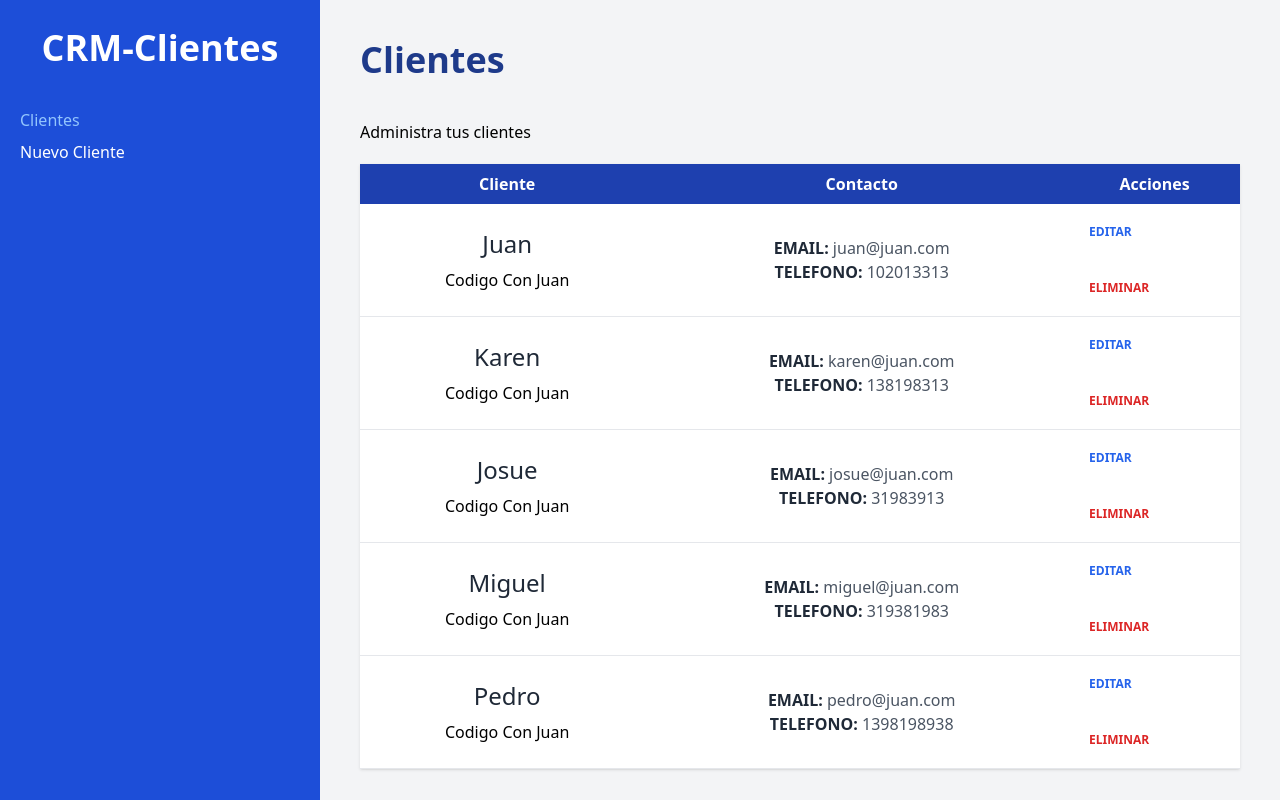
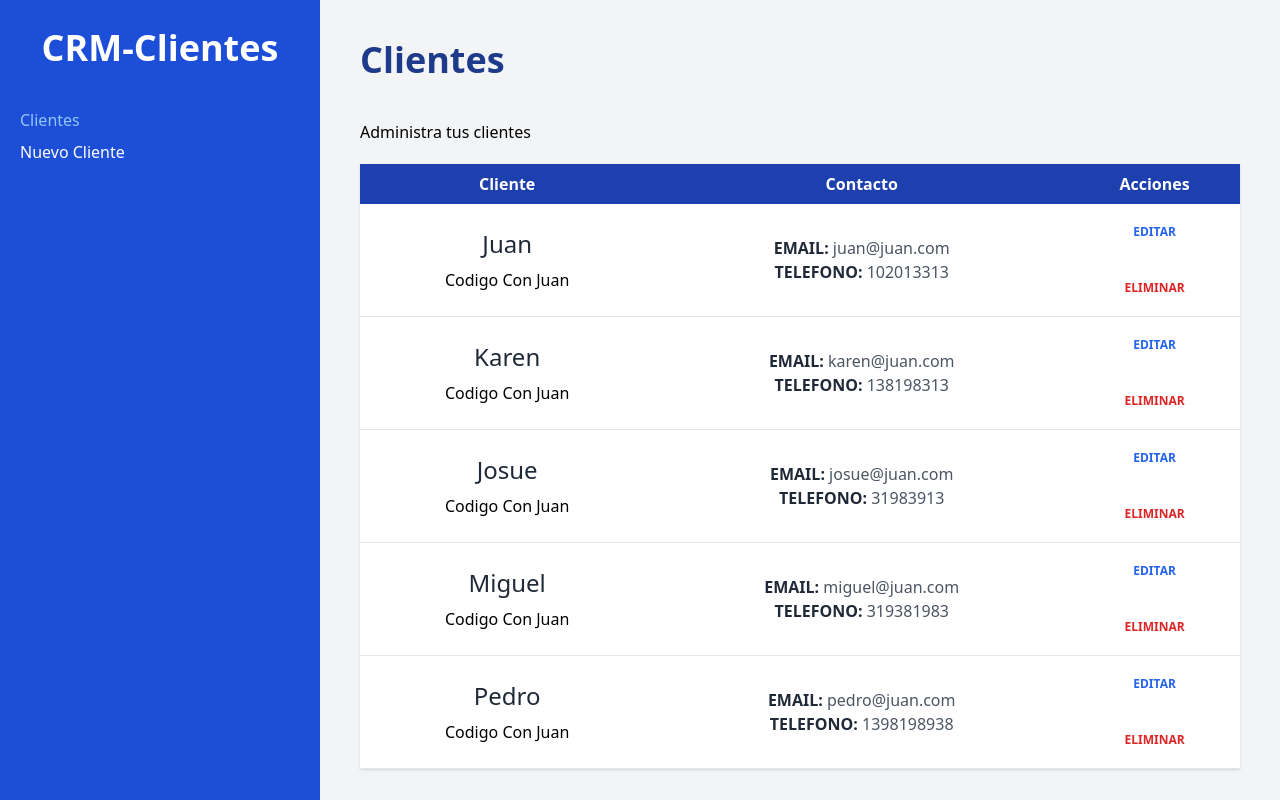
Before and after one commit to pinobaby/CRM-REACT, a React (Vite) app: page / in a window 1280 px wide. Built offline with nearby package versions, Linux system fonts and the light colour scheme.

Commit message:
centrar botones

```diff
--- a/src/components/Cliente.jsx
+++ b/src/components/Cliente.jsx
@@ -17,7 +17,7 @@ function Cliente({ cliente }) {
           {telefono}
         </p>
       </td>
-        <td className="p-5 flex">
+        <td className="p-5 flex justify-center">
             <button
             type="button"
             className="text-blue-600 hover:text-blue-700 uppercase font-bold text-xs">
@@ -25,7 +25,7 @@ function Cliente({ cliente }) {
             </button>
 
         </td>
-        <td className="p-5 flex">
+        <td className="p-5 flex justify-center">
             <button
             type="button"
             className="text-red-600 hover:text-red-700 uppercase font-bold text-xs">
```
